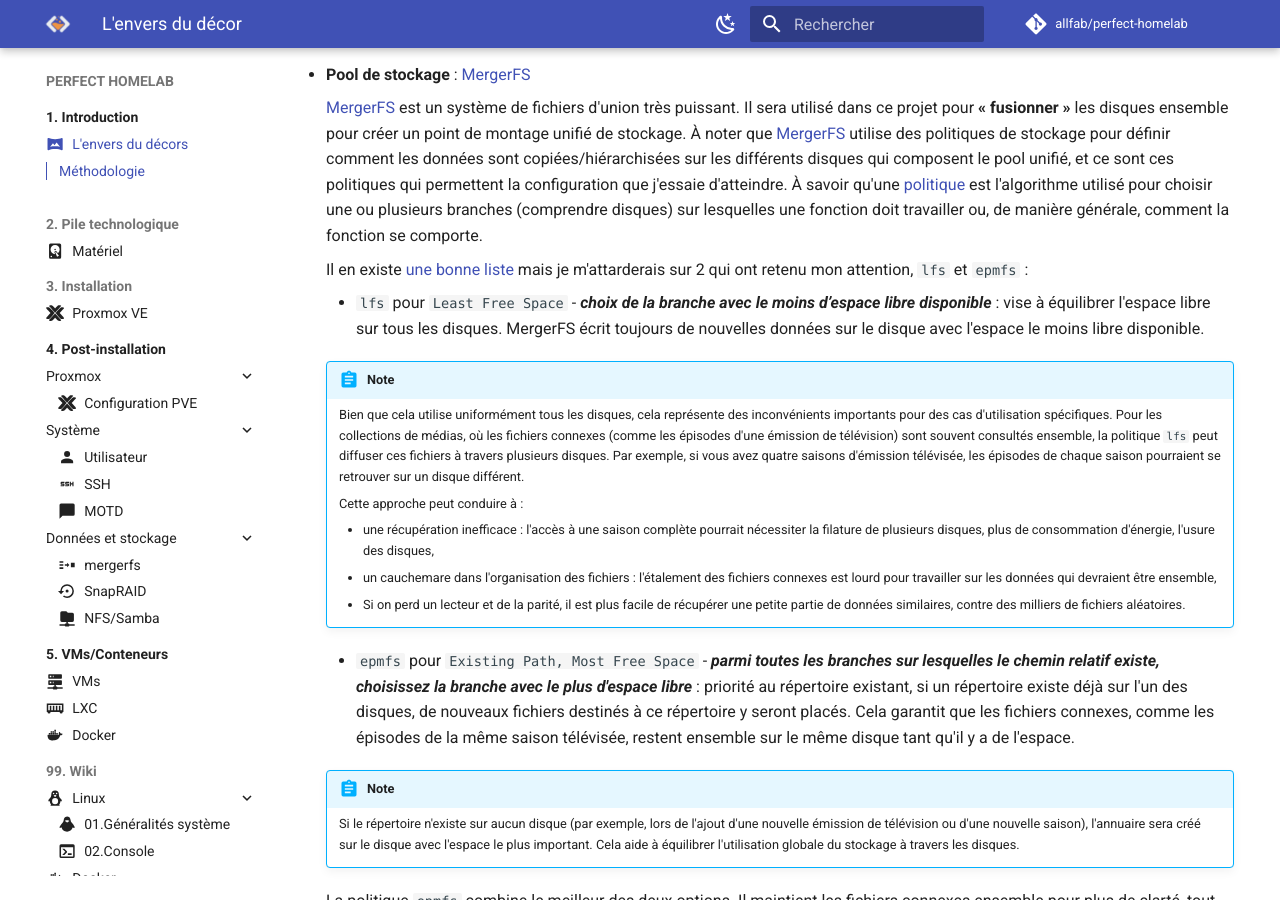
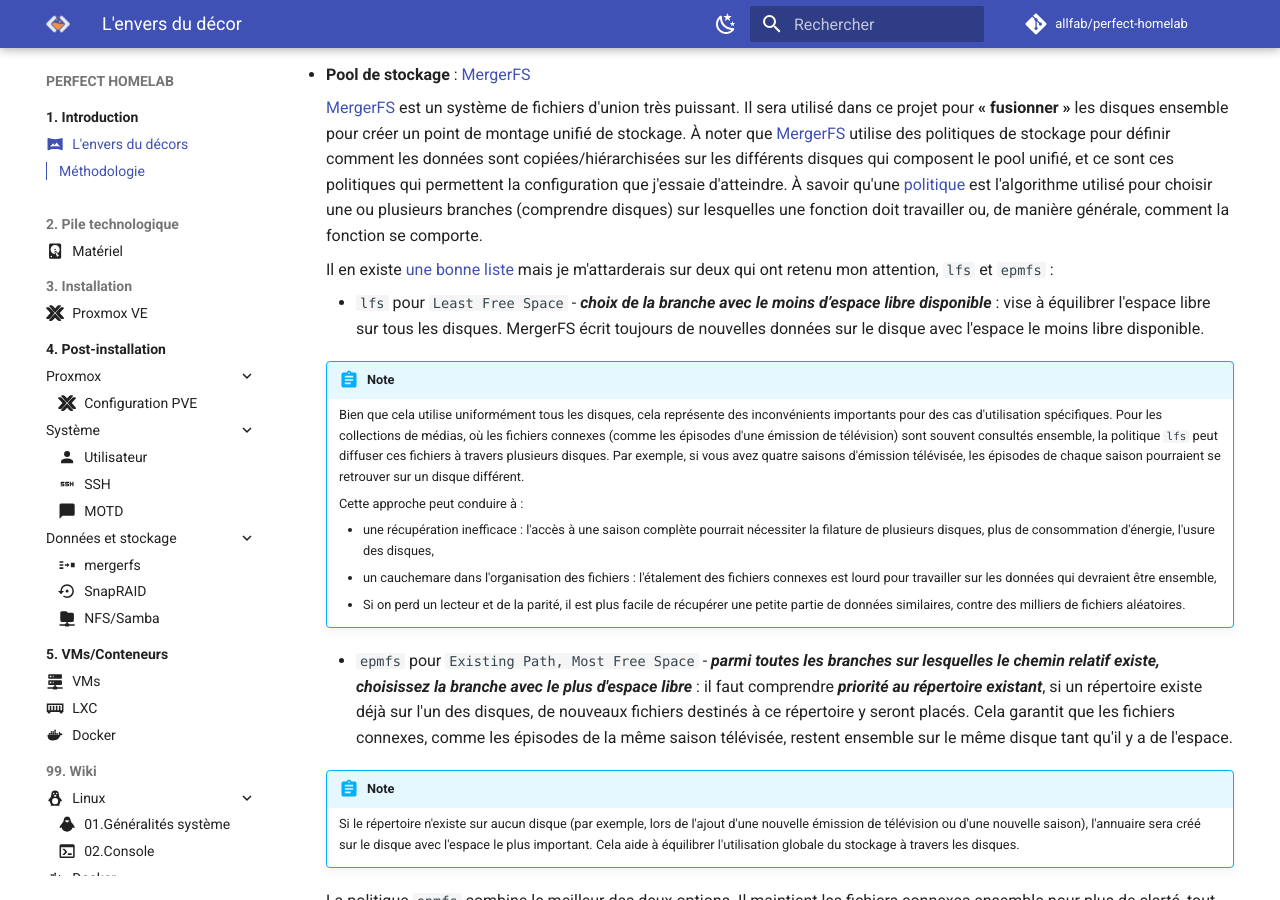
Before and after one commit to allfab/perfect-homelab, an MkDocs documentation site: the page built from docs/overview.md, in a window 1280 px wide and 900 px high, scrolled down 1659 px. Built offline with MkDocs 1.6.1 and Material for MkDocs 9.7.7, drawn with Linux system fonts in a browser that asks for light colours; some web fonts are replaced; comment, search, counter and statistics services are not loaded.

Commit message:
UPDATE overview.md

```diff
--- a/docs/overview.md
+++ b/docs/overview.md
@@ -57,7 +57,7 @@
 
     [MergerFS](https://github.com/trapexit/mergerfs) est un système de fichiers d'union très puissant. Il sera utilisé dans ce projet pour **« fusionner »** les disques ensemble pour créer un point de montage unifié de stockage. À noter que [MergerFS](https://github.com/trapexit/mergerfs) utilise des politiques de stockage pour définir comment les données sont copiées/hiérarchisées sur les différents disques qui composent le pool unifié, et ce sont ces politiques qui permettent la configuration que j'essaie d'atteindre. À savoir qu'une [politique](https://github.com/trapexit/mergerfs?tab=readme-ov-file#policies) est l'algorithme utilisé pour choisir une ou plusieurs branches (comprendre disques) sur lesquelles une fonction doit travailler ou, de manière générale, comment la fonction se comporte.
 
-    Il en existe [une bonne liste](https://github.com/trapexit/mergerfs?tab=readme-ov-file#policies) mais je m'attarderais sur 2 qui ont retenu mon attention, `lfs` et `epmfs` :
+    Il en existe [une bonne liste](https://github.com/trapexit/mergerfs?tab=readme-ov-file#policies) mais je m'attarderais sur deux qui ont retenu mon attention, `lfs` et `epmfs` :
 
     - `lfs` pour `Least Free Space` - ***choix de la branche avec le moins d’espace libre disponible*** : vise à équilibrer l'espace libre sur tous les disques. MergerFS écrit toujours de nouvelles données sur le disque avec l'espace le moins libre disponible.
 
@@ -71,7 +71,7 @@
         - un cauchemare dans l'organisation des fichiers : l'étalement des fichiers connexes est lourd pour travailler sur les données qui devraient être ensemble,
         - Si on perd un lecteur et de la parité, il est plus facile de récupérer une petite partie de données similaires, contre des milliers de fichiers aléatoires.
 
-    - `epmfs` pour `Existing Path, Most Free Space` - ***parmi toutes les branches sur lesquelles le chemin relatif existe, choisissez la branche avec le plus d'espace libre*** : priorité au répertoire existant, si un répertoire existe déjà sur l'un des disques, de nouveaux fichiers destinés à ce répertoire y seront placés. Cela garantit que les fichiers connexes, comme les épisodes de la même saison télévisée, restent ensemble sur le même disque tant qu'il y a de l'espace.
+    - `epmfs` pour `Existing Path, Most Free Space` - ***parmi toutes les branches sur lesquelles le chemin relatif existe, choisissez la branche avec le plus d'espace libre*** : il faut comprendre ***priorité au répertoire existant***, si un répertoire existe déjà sur l'un des disques, de nouveaux fichiers destinés à ce répertoire y seront placés. Cela garantit que les fichiers connexes, comme les épisodes de la même saison télévisée, restent ensemble sur le même disque tant qu'il y a de l'espace.
 
     !!! abstract "Note"
 
```
